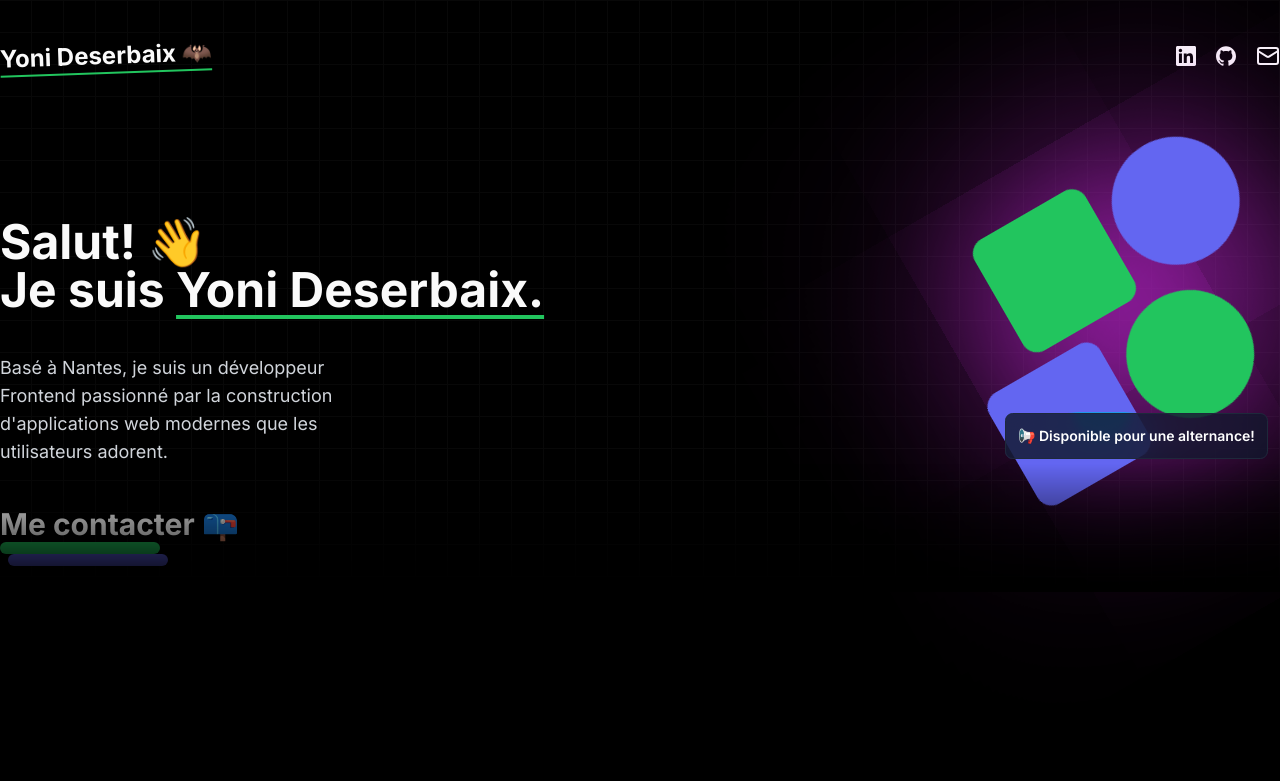
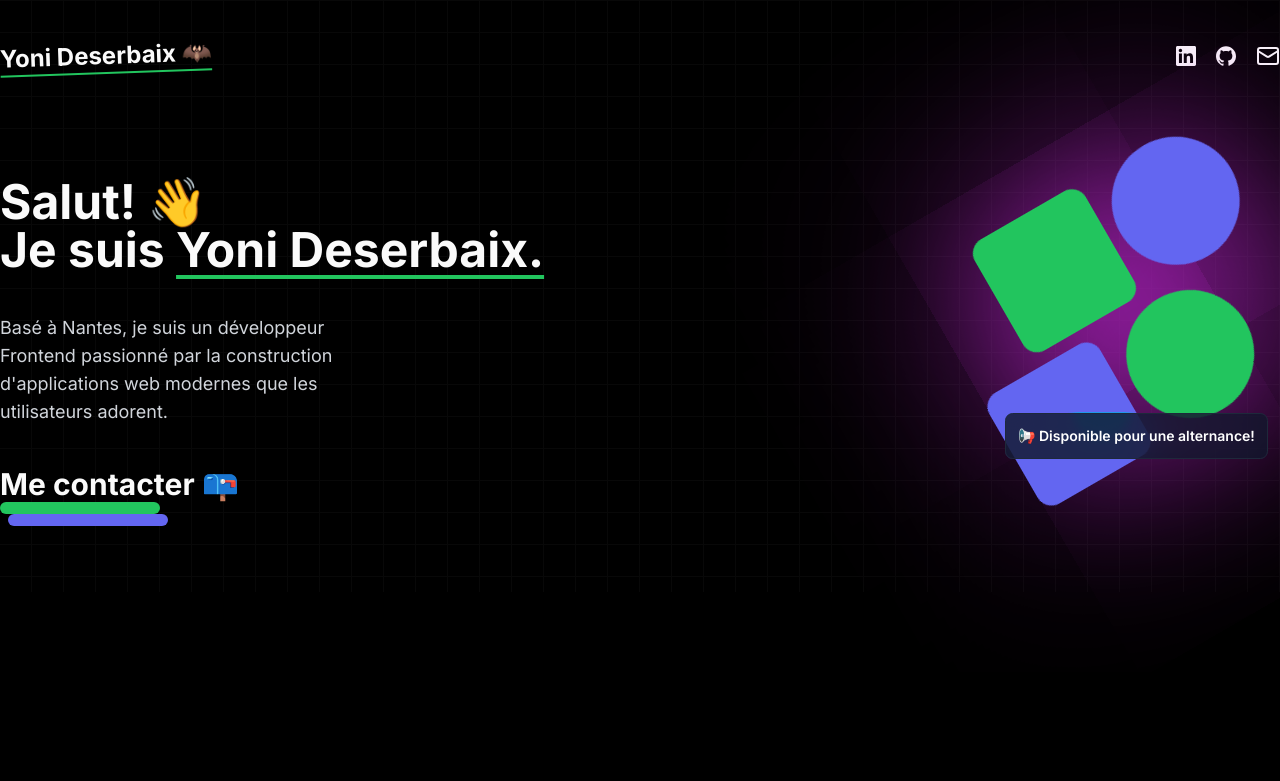
Before and after one commit to Yoni-Deserbaix/Portfolio, a Next.js app: page / in a window 1280 px wide. Shown: the top 781 px of the page. Built offline with nearby package versions, Linux system fonts and the light colour scheme.

Commit message:
few updates

```diff
--- a/src/app/components/Hero.tsx
+++ b/src/app/components/Hero.tsx
@@ -1,15 +1,14 @@
 import React from "react";
 import "boxicons/css/boxicons.min.css";
 import Link from "next/link";
-import { Github, Linkedin, Mail } from "lucide-react";
 import ResumeBtn from "@/components/ui/ResumeBtn";
 
 export default function Hero() {
   return (
-    <section id="home" className="animate-move-up">
+    <section className="animate-move-up">
       <div className="min-h-[60vh] flex flex-col-reverse gap-14 lg:gap-0 lg:flex-row items-center justify-between">
         <div className="space-y-10 text-center lg:text-left">
-          <h1 className="text-4xl lg:text-5xl font-bold  pt-20 max-lg:pt-0 max-sm:text-[1.7rem]">
+          <h1 className="text-4xl lg:text-5xl font-bold  pt max-lg:pt-0 max-sm:text-[1.7rem]">
             Salut! 👋 <br /> Je suis{" "}
             <span className="underline underline-offset-8 decoration-green-500">
               {"Yoni Deserbaix."}
@@ -22,11 +21,13 @@ export default function Hero() {
           </p>
           <div>
             <h1 className="text-3xl font-bold hover:text-green-400 transition-all max-sm:text-2xl">
-              <div className="inline-block">
-                Me contacter 📪
-                <div className="w-40 h-3 bg-green-500 rounded-full"></div>
-                <div className="w-40 h-3 bg-indigo-500 rounded-full translate-x-2"></div>
-              </div>
+              <Link href="mailto:yonideserbaix@gmail.com">
+                <div className="inline-block">
+                  Me contacter 📪
+                  <div className="w-40 h-3 bg-green-500 rounded-full"></div>
+                  <div className="w-40 h-3 bg-indigo-500 rounded-full translate-x-2"></div>
+                </div>
+              </Link>
             </h1>
           </div>
         </div>
--- a/src/app/page.tsx
+++ b/src/app/page.tsx
@@ -11,7 +11,7 @@ export default function Home() {
       className="bg-black mx-auto overflow-hidden
         "
     >
-      <div className="dark:bg-black bg-white  dark:bg-grid-white/[0.03] bg-grid-black/[0.2] relative">
+      <div className="dark:bg-black bg-white  dark:bg-grid-white/[0.03] bg-grid-black/[0.2] z-10">
         <div className="max-w-7xl mx-auto max-xl:px-8">
           <Header />
           <Hero />
```
